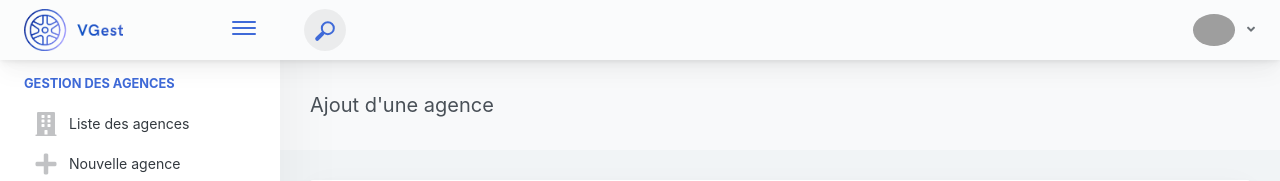
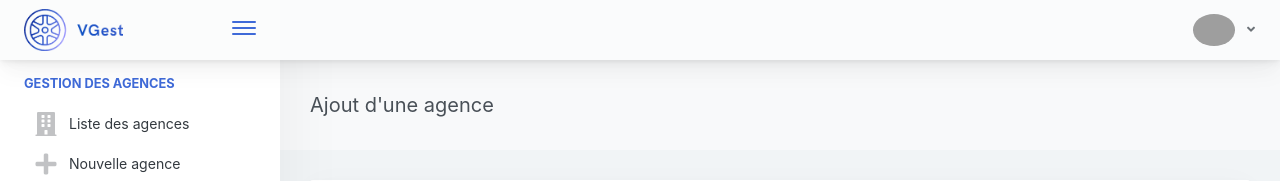
Before and after one commit to InFinity54/CESI_ProjetWeb, a Symfony app: template templates/content/agences/add.html.twig in a window 1280 px wide. Shown: the top 181 px of the page. Run offline with Twig, Linux system fonts and the light colour scheme; the template is opened without the code that fills it, so the values that code supplies are empty; some libraries are stand-ins or nearby versions; grey boxes are pictures that could not be loaded.

Commit message:
Masque du système de recherche

```diff
--- a/templates/includes/header.html.twig
+++ b/templates/includes/header.html.twig
@@ -32,13 +32,13 @@
     </div>
     <div class="app-header__content">
         <div class="app-header-left">
-            <div class="search-wrapper">
+            <!--<div class="search-wrapper">
                 <div class="input-holder">
                     <input type="text" class="search-input" placeholder="Que souhaitez-vous rechercher ?">
                     <button class="search-icon"><span></span></button>
                 </div>
                 <button class="close"></button>
-            </div>
+            </div>-->
             <ul class="header-menu nav">
                 {% include "includes/header_menu.html.twig" %}
             </ul>
```
